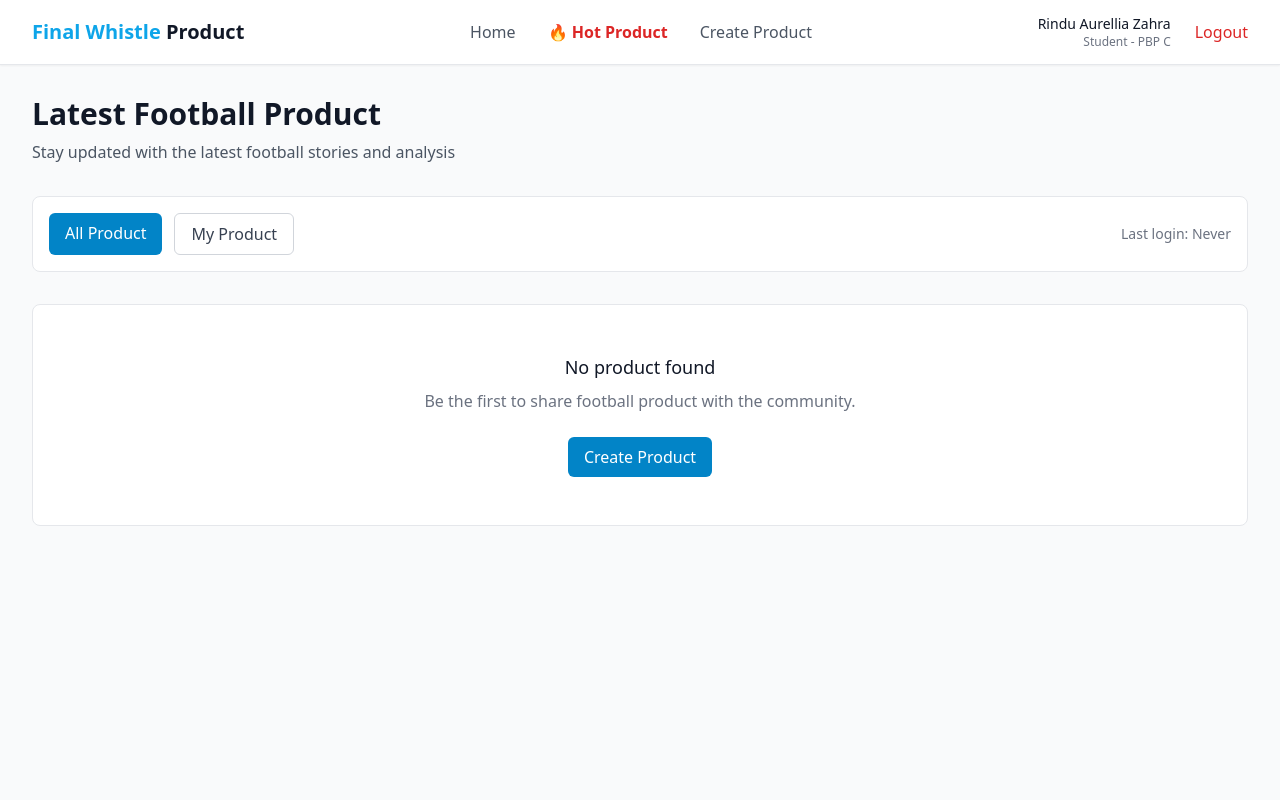
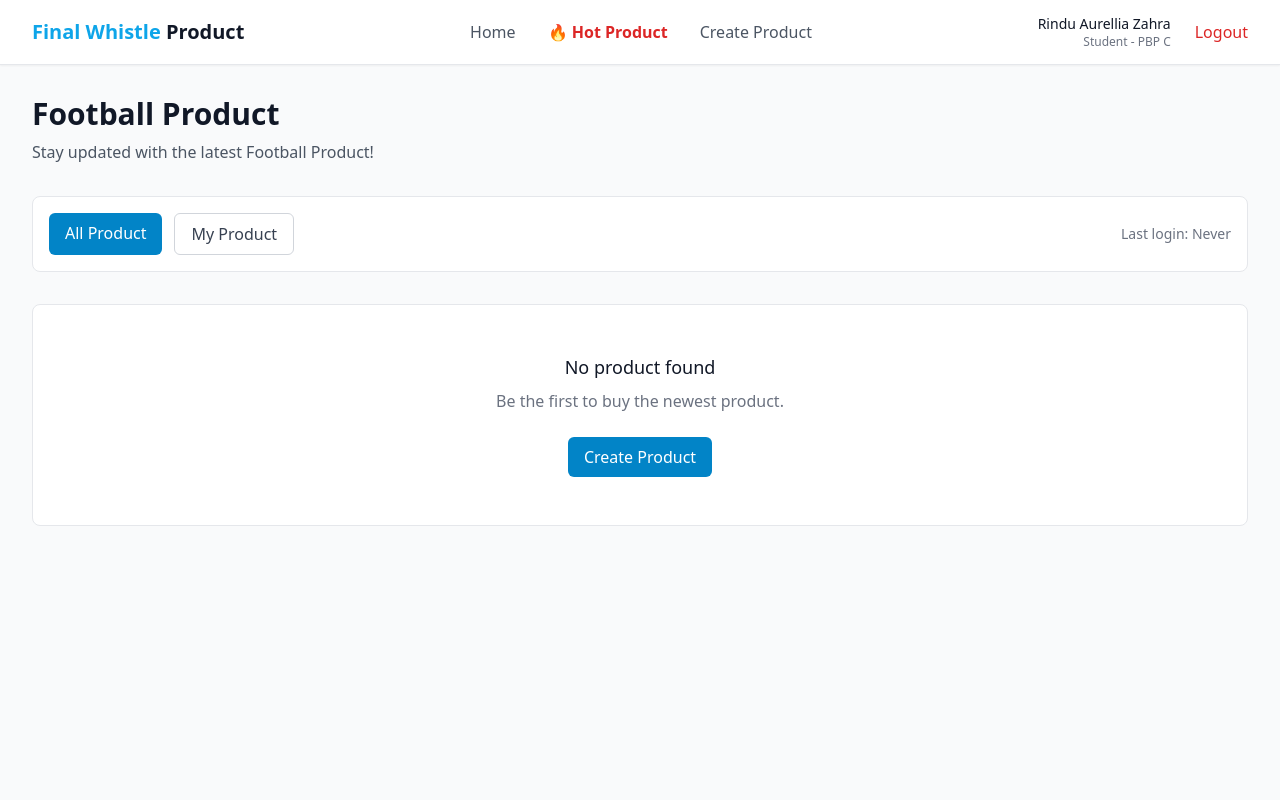
Before and after one commit to rinduaurellia/final_whistle, a Django app: page / in a window 1280 px wide. Run offline with Django 4.2, Linux system fonts and the light colour scheme; the visitor is signed in with stand-in values (Sample User, id 1); data that the repository does not hold is empty; some libraries are stand-ins or nearby versions.

Commit message:
FINAL TUGAS 5

```diff
--- a/main/templates/main.html
+++ b/main/templates/main.html
@@ -11,8 +11,8 @@
   <div class="max-w-7xl mx-auto px-4 sm:px-6 lg:px-8 py-8">
 
     <div class="mb-8">
-      <h1 class="text-3xl font-bold text-gray-900 mb-2">Latest Football Product</h1>
-      <p class="text-gray-600">Stay updated with the latest football stories and analysis</p>
+      <h1 class="text-3xl font-bold text-gray-900 mb-2">Football Product</h1>
+      <p class="text-gray-600">Stay updated with the latest Football Product!</p>
     </div>
 
     <div class="flex flex-col sm:flex-row sm:items-center sm:justify-between mb-8 bg-white rounded-lg border border-gray-200 p-4">
@@ -38,7 +38,7 @@
           <p class="text-gray-500 mb-6">Go Grab Yours!</p>
         {% else %}
           <h3 class="text-lg font-medium text-gray-900 mb-2">No product found</h3>
-          <p class="text-gray-500 mb-6">Be the first to share football product with the community.</p>
+          <p class="text-gray-500 mb-6">Be the first to buy the newest product.</p>
           <a href="{% url 'main:create_product' %}" class="inline-flex items-center px-4 py-2 bg-sky-600 text-white rounded-md hover:bg-sky-700 transition-colors">
             Create Product
           </a>
```
Also changed, not shown: main/templates/card_product.html (+7 -10 lines).
